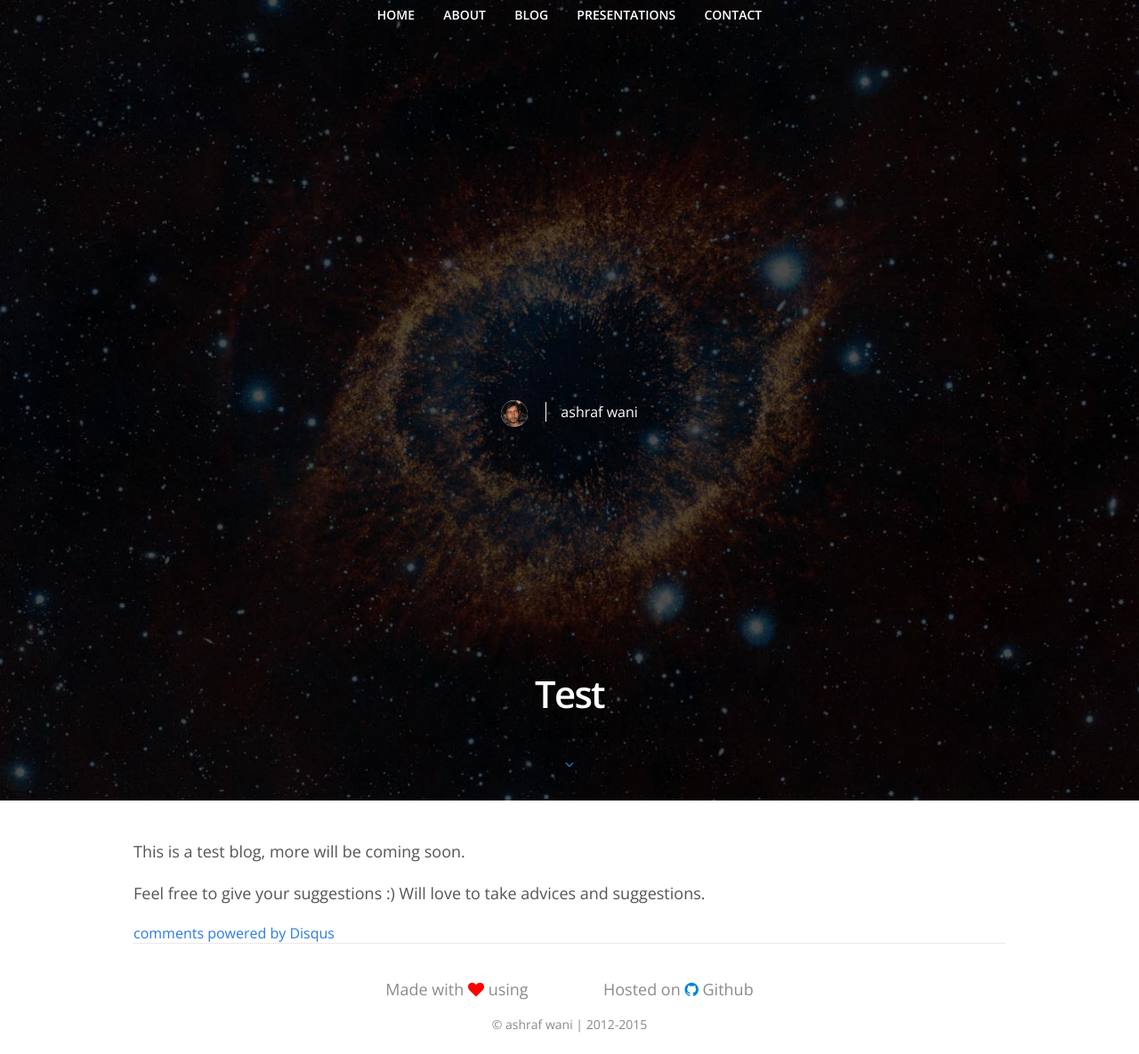
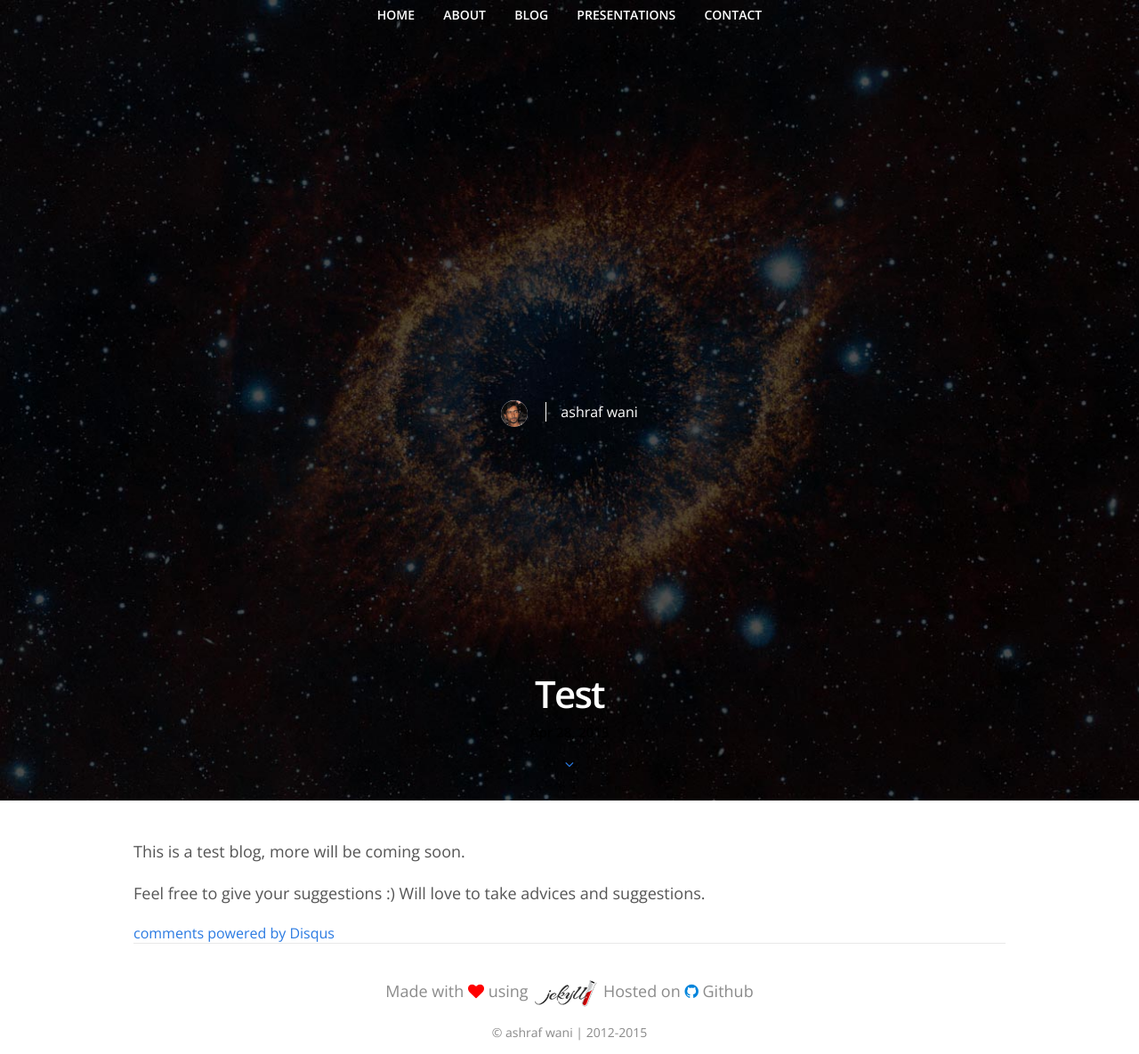
Before and after one commit to ashrafwani/ashrafwani.github.io, a Jekyll site: the page built from _posts/05-04-28-test.markdown, in a window 1280 px wide. Shown: the whole page at 89% size. Built offline with Jekyll 4.4.1, drawn with Linux system fonts in a browser that asks for light colours; nearby versions of some CDN libraries; library files that are not in the unit come from our copies; comment, search, counter and statistics services are not loaded.

Commit message:
Update footer.html

```diff
--- a/_includes/footer.html
+++ b/_includes/footer.html
@@ -1,7 +1,7 @@
 <footer class="site-footer">
   <div class="wrap">
     <div class="footer-info column">
-      <p class="text">Made with <i class="fa fa-heart"></i> using <img src="images/jekyll.png" alt="" /> Hosted on <i class="fa fa-github"></i> Github</p>
+      <p class="text">Made with <i class="fa fa-heart"></i> using <img src="/images/jekyll.png" alt="" /> Hosted on <i class="fa fa-github"></i> Github</p>
     </div>
     <h2 class="footer-heading">&copy; {{ site.title }} | 2012-2015</h2>
   </div>
```
